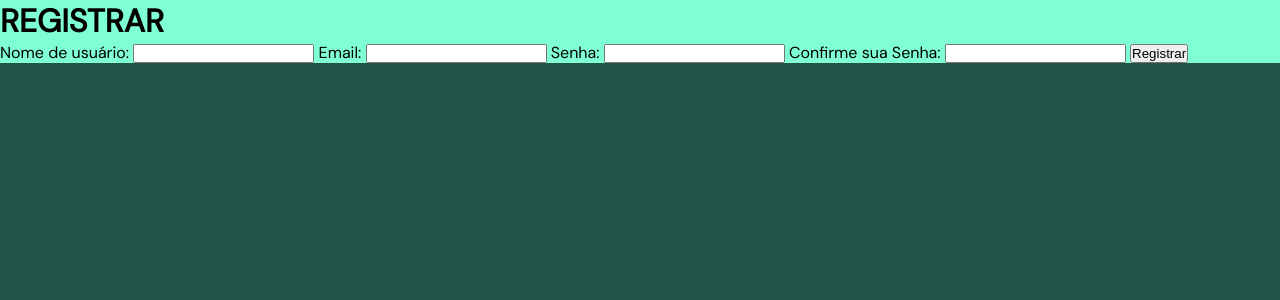
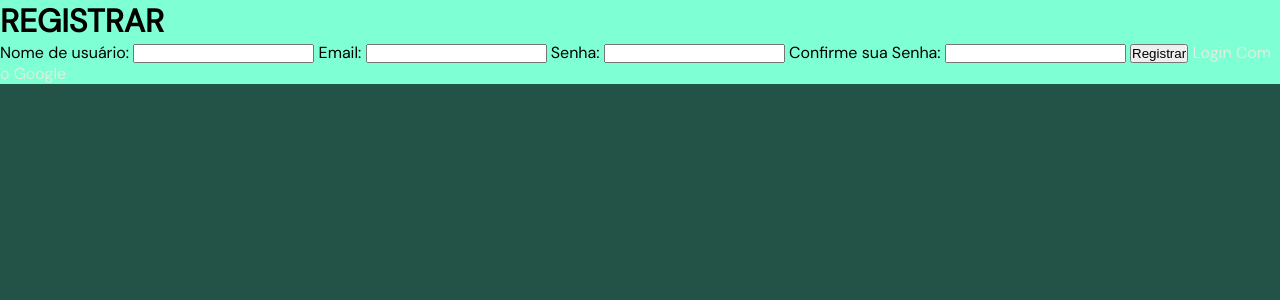
Before and after one commit to YuriMacedoBolis/AGROBRIDGE, a Flask app: page /register in a window 1280 px wide. Shown: the part 73-373 px from the top of the page. Run offline with Flask 3, Linux system fonts and the light colour scheme; some web fonts are replaced.

Commit message:
finalizada autenticacao pelo google

```diff
--- a/app/models.py
+++ b/app/models.py
@@ -6,7 +6,7 @@ class User(db.Model , UserMixin):
     id = db.Column(db.Integer , primary_key = True)
     nome = db.Column(db.String(100) , unique=True , nullable = False)
     email = db.Column(db.String(100) , unique=True , nullable = False)
-    password_hash = db.Column(db.String(20) , nullable=False)
+    password_hash = db.Column(db.String(200) , nullable=True)
 
 @login_manager.user_loader
 def load_user(user_id):
--- a/app/routes.py
+++ b/app/routes.py
@@ -1,6 +1,6 @@
-from flask import render_template , redirect , url_for , flash ,request
+from flask import render_template , redirect , url_for , flash
 from flask_login import login_user , login_required , logout_user
-from app import app , db , bcrypt
+from app import app , db , bcrypt , google
 from app.forms import *
 
 @app.route('/')
@@ -32,3 +32,69 @@ def registrar():
         return redirect(url_for('homepage'))
 
     return render_template('register.html' , form=form)
+
+
+#LOGIN COM GOOGLE
+@app.route('/login/google')
+def login_google():
+    try:
+        app.logger.info('Iniciando login com google')
+        redirect_uri = url_for('authorize_google' , _external=True)
+        app.logger.info(f'redirect URI: {redirect_uri}')
+        return google.authorize_redirect(redirect_uri)
+    except Exception as e:
+        app.logger.error(f'Erro durante login:{str(e)}')
+        return redirect(url_for('login'))
+
+
+
+@app.route('/authorize/google')
+def authorize_google():
+    try:
+        token = google.authorize_access_token()
+    except Exception as e:
+        flash(f'Erro na autorização do Google: {str(e)}', 'danger')
+        app.logger.error(f'Erro ao obter token de acesso: {str(e)}')
+        return redirect(url_for('login'))
+
+    user_info = token.get('userinfo')
+
+    if not user_info:
+        userinfo_endpoint = google.server_metadata['userinfo_endpoint']
+        resp = google.get(userinfo_endpoint)
+        resp.raise_for_status()
+        user_info = resp.json()
+
+    email = user_info.get('email')
+    display_name = user_info.get('name', email)
+
+    user = User.query.filter_by(email=email).first()
+
+    if not user:
+        base_nome = display_name.replace(" ", "").lower()
+        base_nome = base_nome[:90] # Garante que o nome não exceda o limite de 100
+
+        nome_final = base_nome
+        counter = 1
+        while User.query.filter_by(nome=nome_final).first():
+            nome_final = f"{base_nome[:90-len(str(counter))]}{counter}"
+            counter += 1
+
+        # O nome de usuário criado agora é garantidamente ÚNICO no banco
+        nome_para_db = nome_final
+        # -----------------------------------------------------------------
+
+        user = User(nome=nome_para_db, email=email, password_hash='google_oauth')
+        db.session.add(user)
+        try:
+            db.session.commit()
+        except Exception as e:
+            # Em caso de falha rara, rollback e informa o erro
+            db.session.rollback()
+            flash('Não foi possível registrar o novo usuário devido a um erro no banco de dados.', 'danger')
+            app.logger.error(f'Falha ao commitar novo usuário do Google: {str(e)}')
+            return redirect(url_for('login'))
+
+    login_user(user)
+    flash(f'Login com Google bem-sucedido, bem-vindo(a) {user.nome}!', 'success')
+    return redirect(url_for('homepage'))
--- a/app/templates/register.html
+++ b/app/templates/register.html
@@ -20,6 +20,7 @@
                 {{form.confirm_password}}
 
                 {{form.submit}}
+                <a href="{{url_for('login_google')}}" class="login-google">Login Com o Google</a>
             </form>
         </div>
     </div>
--- a/requirements.txt
+++ b/requirements.txt
@@ -4,3 +4,6 @@ Flask-Migrate
 Flask-WTF
 Flask-Login
 Flask-Bcrypt
+python-dotenv
+gunicorn
+psycopg2
```
Also changed, not shown: app/__init__.py (+21 -1 lines), migrations/versions/a70741f6a432_iniciando_novamente_o_db.py (renamed from migrations/versions/613eae4d3e55_adicionando_o_user.py, +5 -5 lines), instance/agrobridge.db, 1 other file.
